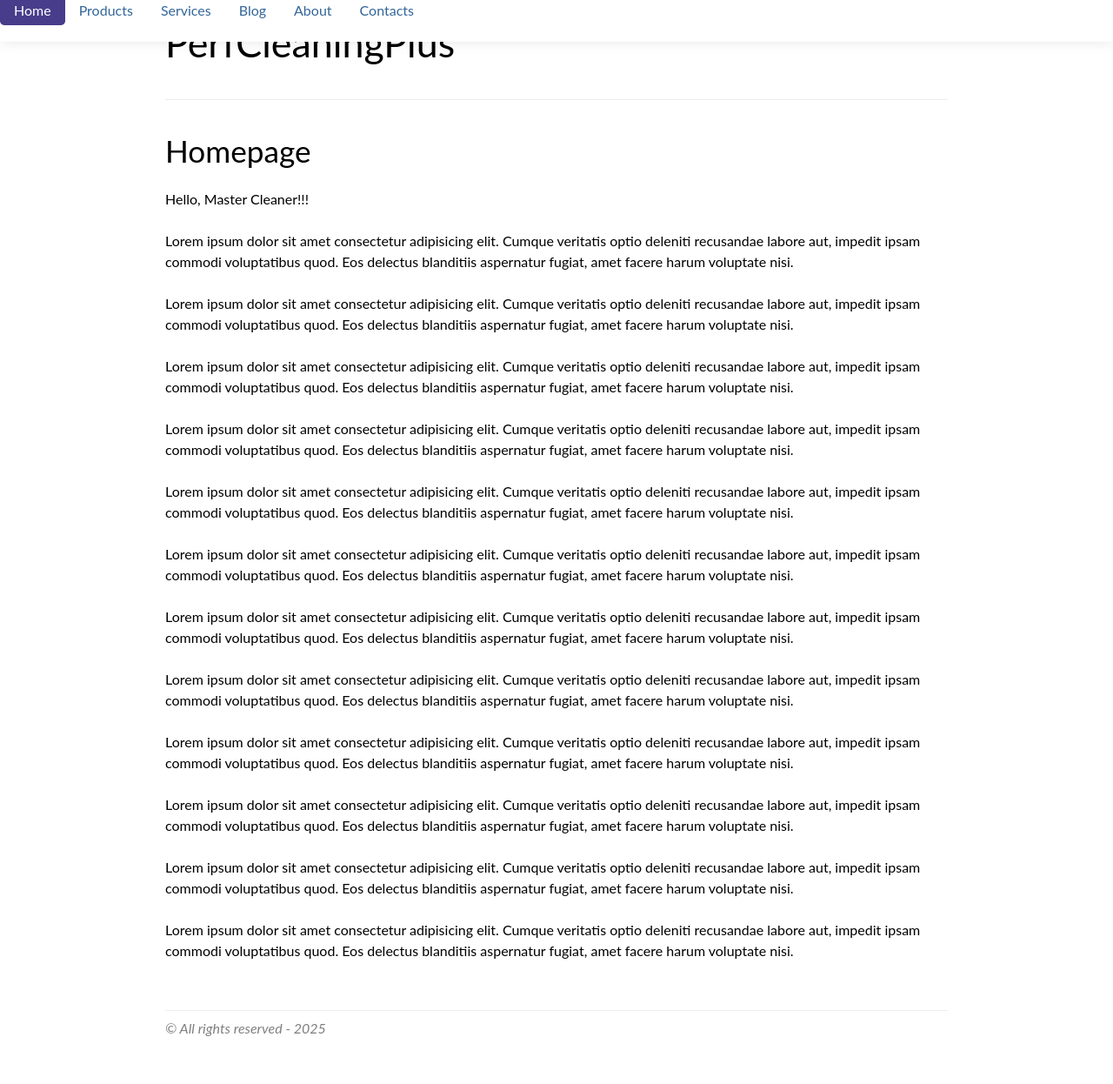
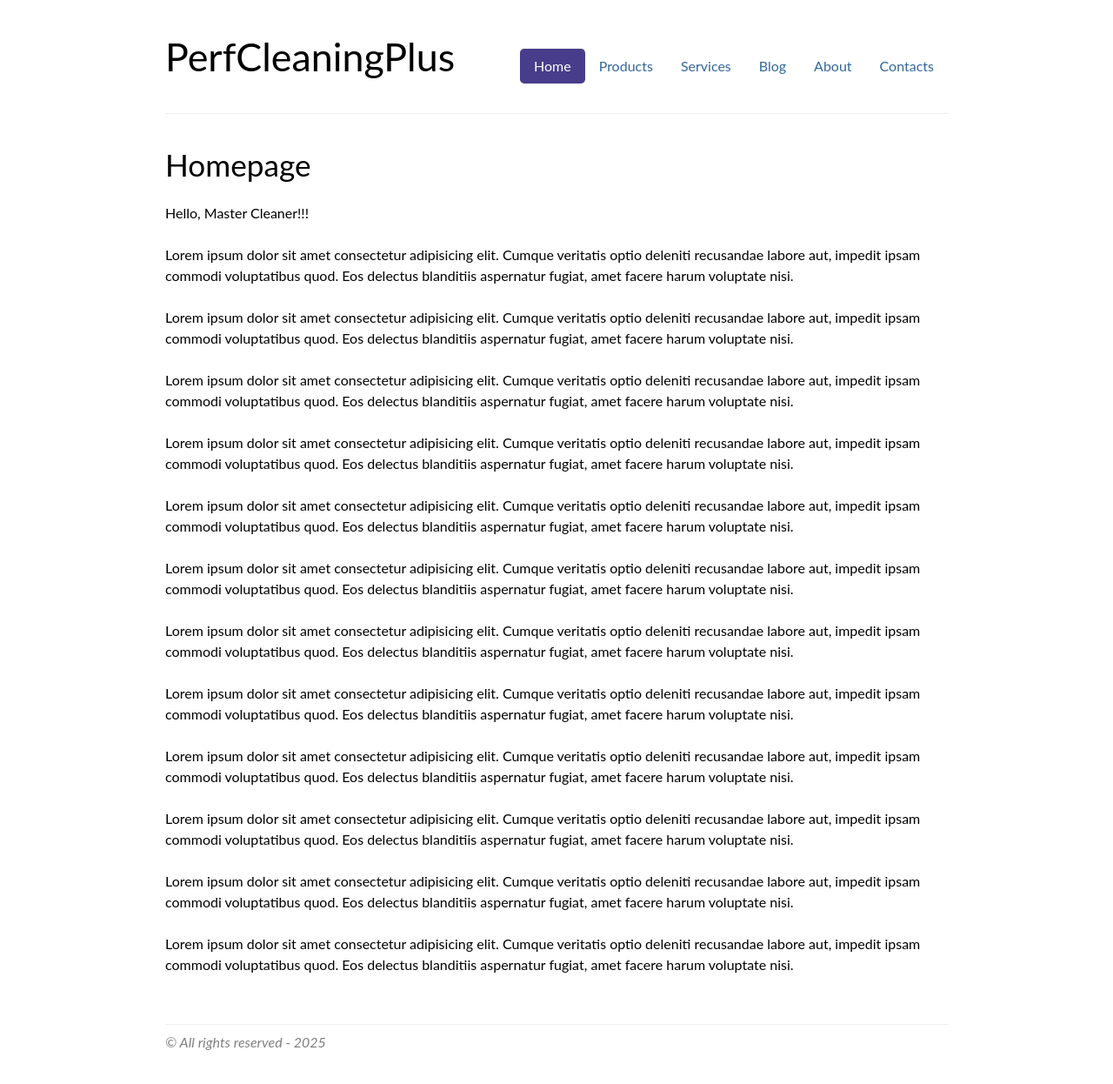
Before and after one commit to YSEnchev/cleaning-site-demo, a Jekyll site: the page built from index.md, in a window 1280 px wide and 1266 px high. Shown: the top 1246 px of the window at 87% size. Built offline with Jekyll 4.4.1, drawn with Linux system fonts in a browser that asks for light colours.

Commit message:
new commit

```diff
--- a/_layouts/blog.html
+++ b/_layouts/blog.html
@@ -28,4 +28,5 @@
             </section>
         </aside>
 
+
         {% include base/footer.html %}
--- a/assets/styles/layout.css
+++ b/assets/styles/layout.css
@@ -1,5 +1,6 @@
 body {
-    padding: 1em;
+    padding: 2em;
+    /* padding-top: 7em; */
 }
 
 .site {
--- a/assets/styles/navigation.css
+++ b/assets/styles/navigation.css
@@ -1,10 +1,13 @@
-.main-nav {
+/* navigation fixed top */
+/* .main-nav {
     position: fixed;
     top: 0; left: 0;
     width: 100%;
     background: #fff;
     box-shadow: 0 0 1em 0 rgb(0, 0, 0, 0.1);
-}
+    padding: 1em;
+} */
+/* navigation fixed top */
 
 
 .main-nav ul {
@@ -17,6 +20,7 @@
 }
 
 .main-nav a {
+    display: block;
     color: #369;
     text-decoration: none;
     padding: 0.5em 1em;
```
